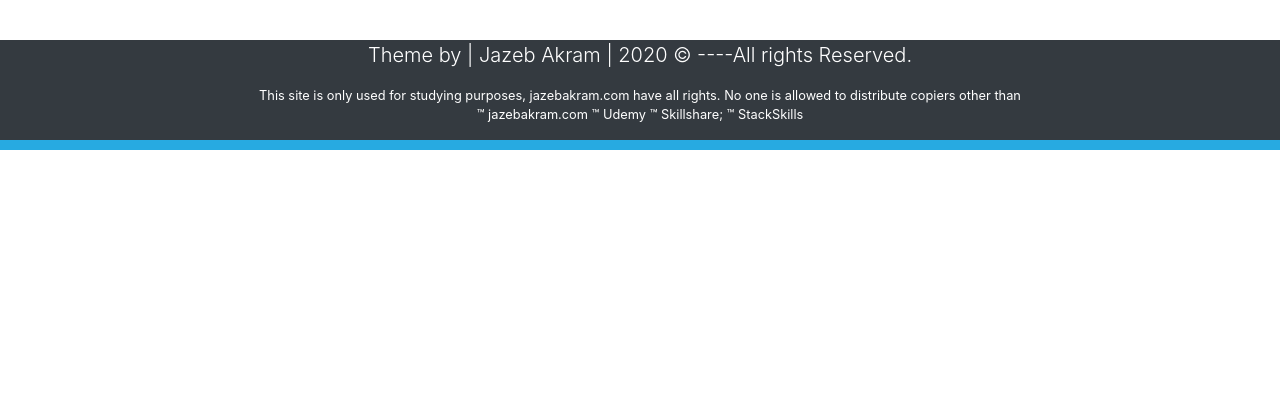
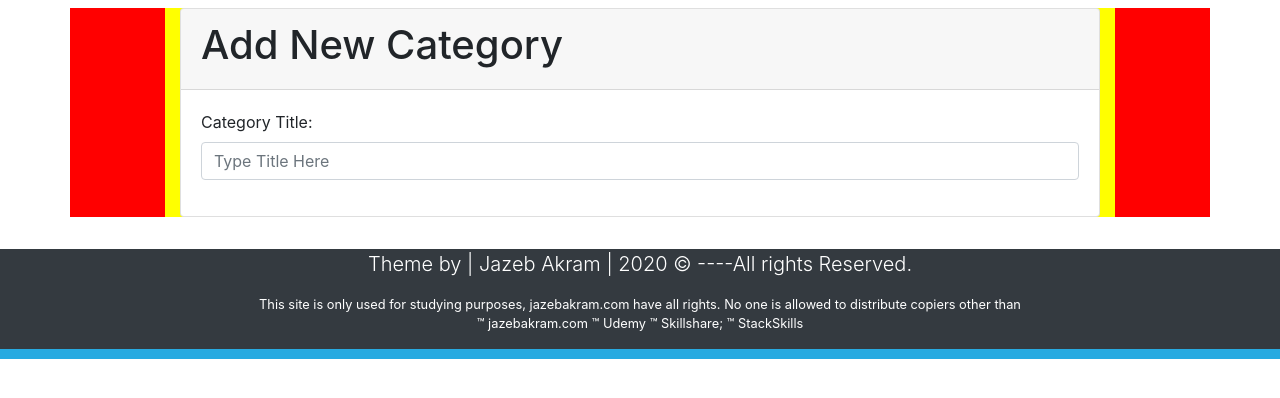
Before and after one commit to PaulmFfrench-dev/CMS-Project, a PHP site: page /Categories.php in a window 1280 px wide. Shown: the part 132-530 px from the top of the page. Run offline with PHP 8.4, Linux system fonts and the light colour scheme; some libraries are stand-ins or nearby versions.

Commit message:
Initial form creation and styling

```diff
--- a/Categories.php
+++ b/Categories.php
@@ -67,7 +67,23 @@
 
 <!-- MAIN AREA -->
 <section class="container py-2 mb-4">
-
+    <div class="row" style="min-height:50px; background:red;">
+        <div class="offset-lg-1 col-lg-10" style="min-height:50px; background:yellow;">
+            <form class="" action="Categories.php" method="post">
+                <div class="card">
+                    <div class="card-header">
+                        <h1>Add New Category</h1>
+                    </div>
+                    <div class="card-body">
+                        <div class="form-group">
+                            <label for="title"> Category Title: </label>
+                            <input class="form-control" type="text" name="Title" id="title" placeholder="Type Title Here"value="">
+                        </div>
+                    </div>
+                </div>
+            </form>
+        </div>
+    </div>
 </section>
 <!-- MAIN AREA END -->
 
```
